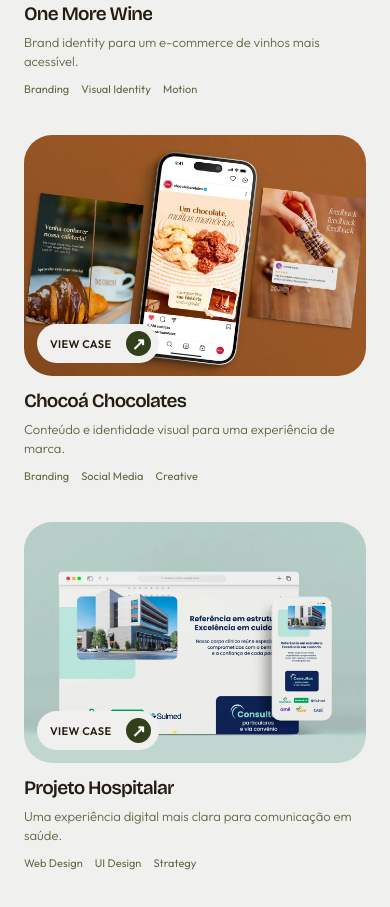
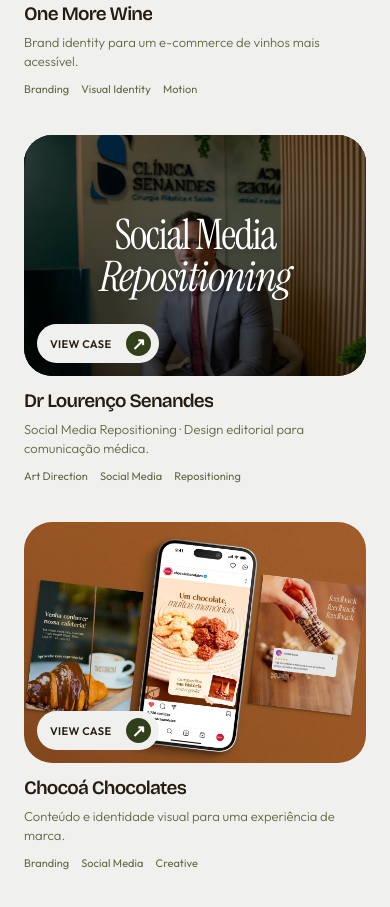
Before and after one commit to augusto19471/portfoliojuliana, a plain HTML site: page index.html in a window 390 px wide. Shown: the part 1999-2906 px from the top of the page. Drawn offline with nearby package versions, Linux system fonts and the light colour scheme; a web font is replaced by a local one.

Commit message:
Add Dr Lourenço Senandes as second portfolio case opening inside existing case dialog

```diff
--- a/index.html
+++ b/index.html
@@ -960,6 +960,20 @@ main > section#about{z-index:40!important}
 }
 .wine-cover-card:hover .wine-cover-graphic .wine-cover-photo{transform:scale(1.045)!important}
 .wine-cover-card:hover .wine-cover-graphic .wine-cover-mark{transform:none!important}
+
+/* V38 — editorial Dr Lourenço Senandes cover, second featured case */
+.senandes-cover-card{background:#102c32!important;position:relative;isolation:isolate}
+.senandes-cover-scenes{position:absolute;inset:0;display:grid;place-items:center;overflow:hidden}
+.senandes-cover-scenes>img{position:absolute;inset:0;width:100%;height:100%;object-fit:cover;object-position:center 35%;opacity:0;animation:senandes-card-switch 9s linear infinite}
+.senandes-cover-scenes>img:nth-child(1){animation-delay:0s}
+.senandes-cover-scenes>img:nth-child(2){animation-delay:-6s}
+.senandes-cover-scenes>img:nth-child(3){animation-delay:-3s}
+@keyframes senandes-card-switch{0%,29.5%{opacity:1}33.33%,96.5%{opacity:0}100%{opacity:1}}
+.senandes-cover-shade{position:absolute;inset:0;background:linear-gradient(180deg,#0005,#0008);z-index:1}
+.senandes-cover-headline{font-family:'Instrument Serif',Georgia,serif;position:relative;z-index:2;font-size:clamp(36px,4.1vw,75px);font-weight:400;line-height:.98;letter-spacing:-.035em;text-align:center;color:#fff;max-width:90%;text-shadow:0 2px 9px #0005}
+.senandes-cover-headline em{font-weight:400}
+@media(max-width:780px){.senandes-cover-headline{font-size:clamp(42px,8vw,68px)}}
+@media(prefers-reduced-motion:reduce){.senandes-cover-scenes>img{animation:none!important;opacity:0}.senandes-cover-scenes>img:first-child{opacity:1}}
 </style></head>
 <body>
 
@@ -1021,6 +1035,24 @@ main > section#about{z-index:40!important}
     <p>Brand identity para um e-commerce de vinhos mais acessível.</p>
     <div class="case-card-tags"><span>Branding</span><span>Visual Identity</span><span>Motion</span></div>
   </div>
+</article>
+<article class="case-card" data-case-index="senandes">
+ <button type="button" class="case-card-media senandes-cover-card" aria-label="View case: Dr Lourenço Senandes" data-open-case="senandes">
+  <span class="senandes-cover-scenes" aria-hidden="true">
+   <img src="assets/senandes/hero-01.webp" alt="" loading="lazy" decoding="async">
+   <img src="assets/senandes/hero-02.webp" alt="" loading="lazy" decoding="async">
+   <img src="assets/senandes/hero-03.webp" alt="" loading="lazy" decoding="async">
+   <span class="senandes-cover-shade"></span>
+   <span class="senandes-cover-headline">Social Media<br><em>Repositioning</em></span>
+  </span>
+  <span class="case-card-shade" aria-hidden="true"></span>
+  <span class="case-card-open" aria-hidden="true"><span>VIEW CASE</span><span class="case-card-arrow">↗</span></span>
+ </button>
+ <div class="case-card-details">
+  <h3>Dr Lourenço Senandes</h3>
+  <p>Social Media Repositioning · Design editorial para comunicação médica.</p>
+  <div class="case-card-tags"><span>Art Direction</span><span>Social Media</span><span>Repositioning</span></div>
+ </div>
 </article>
 <article class="case-card" data-case-index="1">
   <button type="button" class="case-card-media" aria-label="View case: Chocoá Chocolates" data-open-case="1">
@@ -1250,6 +1282,14 @@ requestAnimationFrame(frame);
  const closer=dialog.querySelector('[data-close-case]');
  function close(){if(dialog.open)dialog.close();}
  document.querySelectorAll('[data-open-case]').forEach(button=>button.addEventListener('click',()=>{
+  if(button.dataset.openCase==='senandes'){
+   dialog.classList.add('wine-case-open');
+   const frame=document.getElementById('wine-case-frame');
+   frame.title='Dr Lourenço Senandes — Social Media Repositioning';
+   frame.src='lourenco-senandes.html?embed=1';
+   if(typeof dialog.showModal==='function')dialog.showModal();
+   return;
+  }
   const idx=Number(button.dataset.openCase);
   if(idx===0){
    dialog.classList.add('wine-case-open');
```
